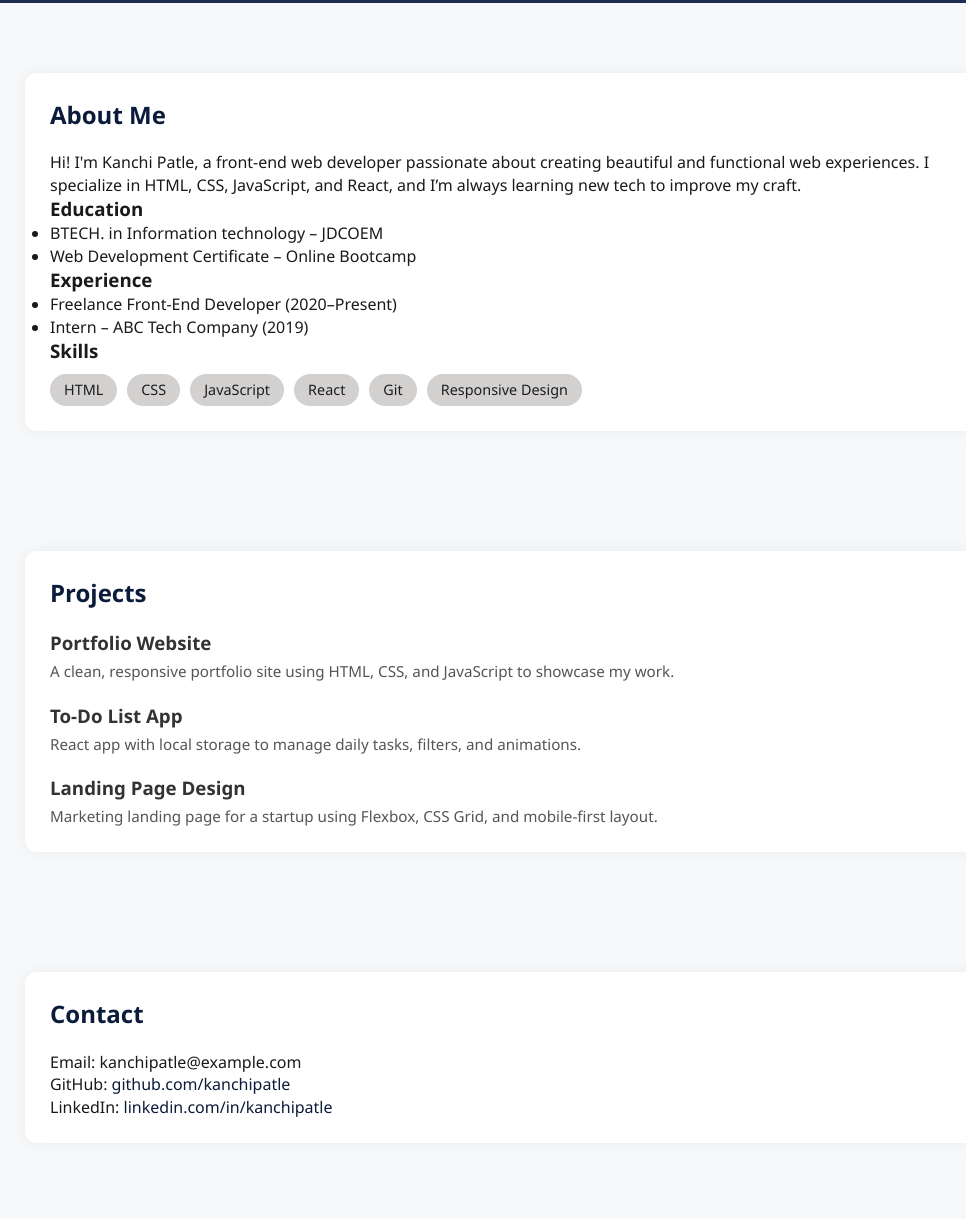
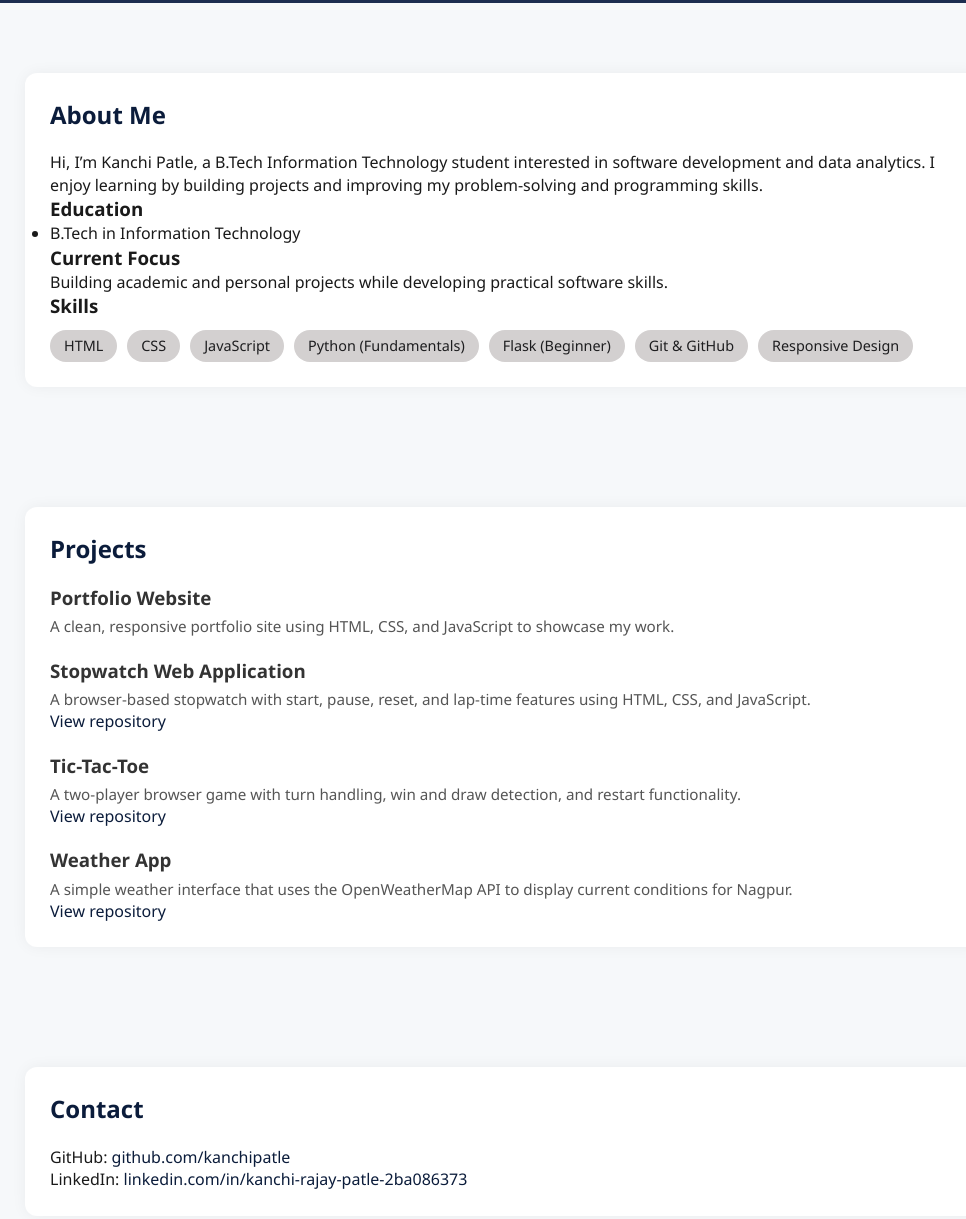
Before and after one commit to kanchipatle/Personal-portfolio-design, a plain HTML site: page index.html in a window 1280 px wide. Shown: the part 551-1770 px from the top of the page, without its empty margins (135-1101 px from the left). Drawn offline with Linux system fonts and the light colour scheme.

Commit message:
Replace template claims with accurate student portfolio content

```diff
--- a/index.html
+++ b/index.html
@@ -3,7 +3,7 @@
 <head>
   <meta charset="UTF-8" />
   <meta name="viewport" content="width=device-width, initial-scale=1.0"/>
-  <title>Kanchi Patle | Web Developer</title>
+  <title>Kanchi Patle | IT Student & Aspiring Software Developer</title>
   <style>
     * {
       margin: 0;
@@ -135,7 +135,7 @@
 
   <header>
     <h1>Hello, I'm Kanchi Patle</h1>
-    <p>Creative Web Developer | Front-End Specialist</p>
+    <p>B.Tech Information Technology Student | Aspiring Software Developer</p>
 
     <img src="kanchi.jpg" alt="Kanchi Patle">
   </header>
@@ -149,24 +149,21 @@
   <section id="about">
     <div class="about">
       <h2>About Me</h2>
-      <p>Hi! I'm Kanchi Patle, a front-end web developer passionate about creating beautiful and functional web experiences. I specialize in HTML, CSS, JavaScript, and React, and I’m always learning new tech to improve my craft.</p>
+      <p>Hi, I’m Kanchi Patle, a B.Tech Information Technology student interested in software development and data analytics. I enjoy learning by building projects and improving my problem-solving and programming skills.</p>
       <h3>Education</h3>
       <ul>
-        <li>BTECH. in Information technology – JDCOEM</li>
-        <li>Web Development Certificate – Online Bootcamp</li>
+        <li>B.Tech in Information Technology</li>
       </ul>
-      <h3>Experience</h3>
-      <ul>
-        <li>Freelance Front-End Developer (2020–Present)</li>
-        <li>Intern – ABC Tech Company (2019)</li>
-      </ul>
+      <h3>Current Focus</h3>
+      <p>Building academic and personal projects while developing practical software skills.</p>
       <h3>Skills</h3>
       <div class="skills">
         <span class="skill-tag">HTML</span>
         <span class="skill-tag">CSS</span>
         <span class="skill-tag">JavaScript</span>
-        <span class="skill-tag">React</span>
-        <span class="skill-tag">Git</span>
+        <span class="skill-tag">Python (Fundamentals)</span>
+        <span class="skill-tag">Flask (Beginner)</span>
+        <span class="skill-tag">Git & GitHub</span>
         <span class="skill-tag">Responsive Design</span>
       </div>
     </div>
@@ -182,13 +179,21 @@
       </div>
 
       <div class="project">
-        <h3>To-Do List App</h3>
-        <p>React app with local storage to manage daily tasks, filters, and animations.</p>
+        <h3>Stopwatch Web Application</h3>
+        <p>A browser-based stopwatch with start, pause, reset, and lap-time features using HTML, CSS, and JavaScript.</p>
+        <a href="https://github.com/kanchipatle/stop-watch-web-application" target="_blank" rel="noopener">View repository</a>
       </div>
 
       <div class="project">
-        <h3>Landing Page Design</h3>
-        <p>Marketing landing page for a startup using Flexbox, CSS Grid, and mobile-first layout.</p>
+        <h3>Tic-Tac-Toe</h3>
+        <p>A two-player browser game with turn handling, win and draw detection, and restart functionality.</p>
+        <a href="https://github.com/kanchipatle/tik-tac-toe" target="_blank" rel="noopener">View repository</a>
+      </div>
+
+      <div class="project">
+        <h3>Weather App</h3>
+        <p>A simple weather interface that uses the OpenWeatherMap API to display current conditions for Nagpur.</p>
+        <a href="https://github.com/kanchipatle/weather-app" target="_blank" rel="noopener">View repository</a>
       </div>
     </div>
   </section>
@@ -196,9 +201,9 @@
   <section id="contact">
     <div class="contact">
       <h2>Contact</h2>
-      <p>Email: kanchipatle@example.com</p>
+
       <p>GitHub: <a href="https://github.com/kanchipatle" target="_blank">github.com/kanchipatle</a></p>
-      <p>LinkedIn: <a href="https://linkedin.com/in/kanchipatle" target="_blank">linkedin.com/in/kanchipatle</a></p>
+      <p>LinkedIn: <a href="https://www.linkedin.com/in/kanchi-rajay-patle-2ba086373/" target="_blank">linkedin.com/in/kanchi-rajay-patle-2ba086373</a></p>
     </div>
   </section>
 
```
